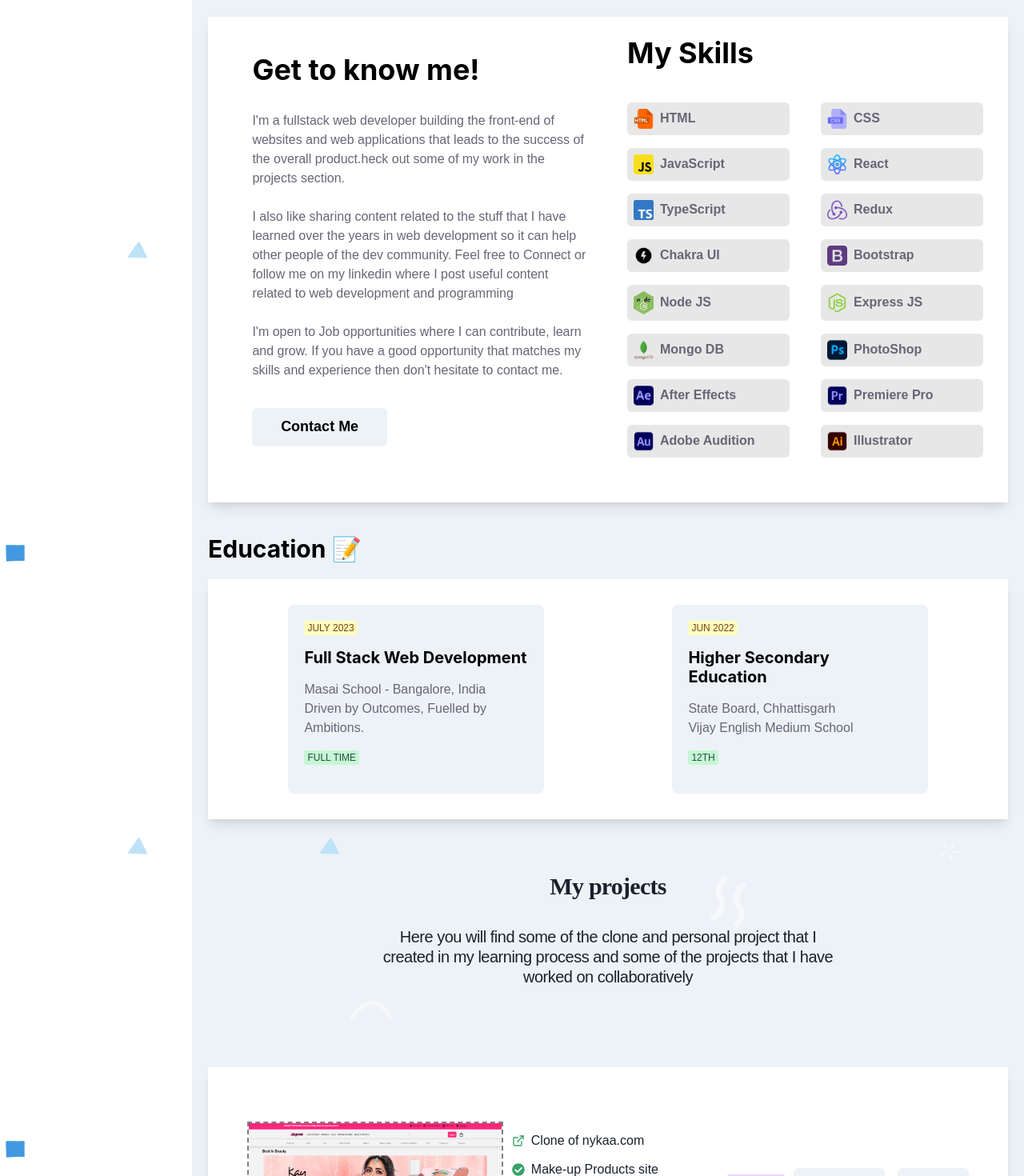
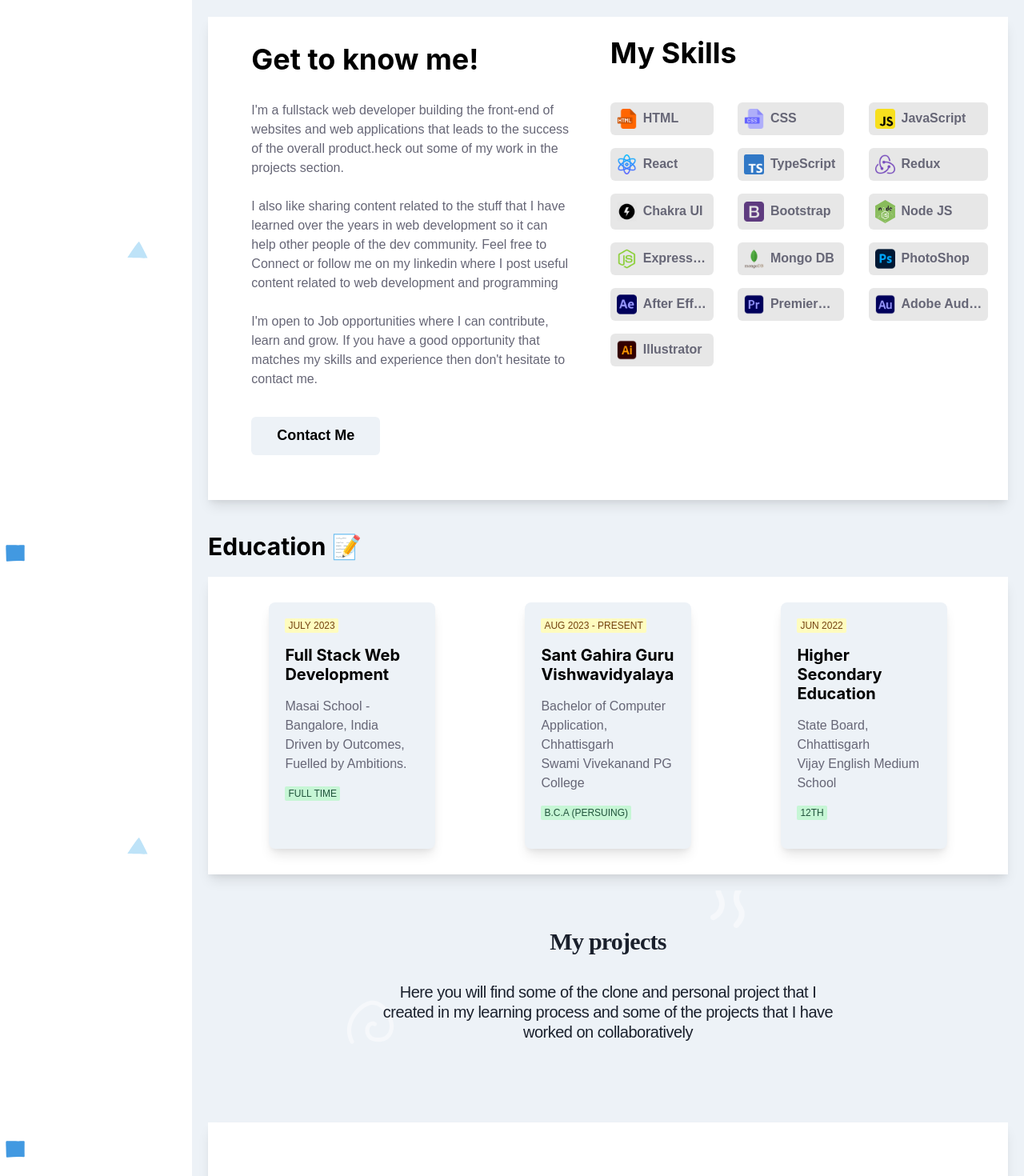
Before and after one commit to hrithikvishwakarma001/hrithikvishwakarma001.github.io, a React (Create React App) app: page / in a window 1280 px wide. Shown: the part 780-2250 px from the top of the page at 80% size. Built offline with nearby package versions, Linux system fonts and the light colour scheme; a web font is replaced by a local one.

Commit message:
add colledge details

```diff
--- a/src/components/Education.jsx
+++ b/src/components/Education.jsx
@@ -40,12 +40,15 @@ const Education = () => {
 				templateColumns={{
 					base: "repeat(1, 1fr)",
 					md: "repeat(2, 1fr)",
+					lg: "repeat(2, 1fr)",
+					"xl": "repeat(3, 1fr)",
 				}}
 				gridGap={6}
 				placeItems='center'
 				bg={useColorModeValue("white", "#000000")}>
 				<GridItem width={{ base: "full", md: "70%" }} h='100%'>
 					<Box
+						boxShadow={useColorModeValue("lg", "dark-lg")}
 						h='100%'
 						maxW='80rem'
 						p='5'
@@ -84,19 +87,22 @@ const Education = () => {
 						</Badge>
 					</Box>
 				</GridItem>
-				{/* <GridItem width={{ base: "full", md: "90%" }}>
+				<GridItem width={{ base: "full", md: "70%" }}>
 					<Box
+						boxShadow={useColorModeValue("lg", "dark-lg")}
+						h='100%'
 						maxW='80rem'
 						rounded={"lg"}
 						p='5'
 						bg={useColorModeValue("gray.100", "gray.800")}>
-						<Tag
+						<Badge
 							size={"md"}
 							colorScheme='yellow'
-							// fontFamily={"cursive"}
+							fontWeight='400'
+							// // fontFamily={"cursive"}
 							mb='4'>
-							Aug 2023 - 2026
-						</Tag>
+							Aug 2023 - present
+						</Badge>
 						<Heading
 							size={"md"}
 							// fontFamily={"cursive"}
@@ -113,17 +119,19 @@ const Education = () => {
 							<br />
 							Swami Vivekanand PG College
 						</Text>
-						<Tag
+						<Badge
 							size={"md"}
+							fontWeight='400'
 							colorScheme='green'
 							// fontFamily={"cursive"}
 							mb='4'>
-							B.C.A (part-1)
-						</Tag>
+							B.C.A (persuing)
+						</Badge>
 					</Box>
-				</GridItem> */}
+				</GridItem>
 				<GridItem width={{ base: "full", md: "70%" }} h='100%'>
 					<Box
+						boxShadow={useColorModeValue("lg", "dark-lg")}
 						h='100%'
 						maxW='80rem'
 						rounded={"lg"}
--- a/src/components/Header.jsx
+++ b/src/components/Header.jsx
@@ -54,22 +54,33 @@ const Header = () => {
 							fontSize='xl'
 							mt='30px'
 							// fontFamily={"cursive"}
+							as='p'
 							color={useColorModeValue("black", "gray.400")}>
 							A fullstack focused web developer building the
 							frontend of websites and web applications that leads
 							to the success of the overall product.
 						</Text>
-						<a
-							href='https://drive.google.com/file/d/1IwC2GA6rCVmCCzWRN82bWFFqpYDpCDqo/view?usp=share_link'
-							target='_blank'
-							rel='noreferrer'>
+
 						<Button
 							size='lg'
 							mt='35px'
 							pr={4}
 							color={useColorModeValue("black", "gray.400")}
-								id='resume-button-1'>
+							id='resume-button-1'
+							onClick={() =>
+								window.open(
+									"https://drive.google.com/file/d/1IwC2GA6rCVmCCzWRN82bWFFqpYDpCDqo/view?usp=share_link",
+									"_blank"
+								)
+							}>
+							<a
+								id='resume-link-1'
+								target='_blank'
+								download='Hritik-Vishwakarma-Resume.pdf'
+								href='/public/Hritik-Vishwakarma-Resume.pdf'
+								rel='noreferrer'>
 								My Resume
+							</a>
 							<Image
 								src='https://em-content.zobj.net/source/noto-emoji-animations/344/fire_1f525.gif'
 								w='30px'
@@ -77,7 +88,6 @@ const Header = () => {
 								ml='1'
 							/>
 						</Button>
-						</a>
 					</Box>
 				</GridItem>
 				<GridItem mt={4} mb={4} width={{ base: "full", md: "20rem" }}>
--- a/src/components/NavItems.jsx
+++ b/src/components/NavItems.jsx
@@ -9,10 +9,17 @@ const navItems = ({ text, icon, location,close,className,id }) => {
 			className={className}
 			rel='noreferrer'
 			target={text === "Resume" ? "_blank" : "_self"}
+			download='Hritik-Vishwakarma-Resume.pdf'
 			href={
 				text === "Resume"
-					? "https://drive.google.com/file/d/1IwC2GA6rCVmCCzWRN82bWFFqpYDpCDqo/view?usp=share_link"
+					? "/public/Hritik-Vishwakarma-Resume.pdf"
 					: location
+			}
+			onClick={() =>
+				window.open(
+					"https://drive.google.com/file/d/1IwC2GA6rCVmCCzWRN82bWFFqpYDpCDqo/view?usp=share_link",
+					"_blank"
+				)
 			}
 			textunderlineoffset='5px'>
 			<Flex
--- a/src/components/Sidebar.jsx
+++ b/src/components/Sidebar.jsx
@@ -150,7 +150,7 @@ const SidebarContent = ({ onClose, ...rest }) => {
 				icon={FiPaperclip}
 				close={onClose}
 				className='nav-link resume'
-				id='resume-button-2'
+				id='resume-link-2'
 			/>
 		</Box>
 	);
--- a/src/components/Skills.jsx
+++ b/src/components/Skills.jsx
@@ -116,7 +116,7 @@ const Skills = () => {
 					<Heading
 						size={"xl"}
 						mb={10}
-						ml='6'
+						ml={{ base: "0", md: "6"}}
 						// fontFamily={"cursive"}
 						color={useColorModeValue("black", "gray.400")}
 						>
@@ -130,8 +130,8 @@ const Skills = () => {
 							display='grid'
 							gridTemplateColumns={{
 								base: "repeat(1, 1fr)",
-								md: "repeat(1, 1fr)",
-								lg: "repeat(2, 1fr)",
+								md: "repeat(2, 1fr)",
+								lg: "repeat(3, 1fr)",
 								"2xl": "repeat(4, 1fr)",
 							}}
 							gridGap='1rem'>
--- a/src/utils/ScrollContainer.jsx
+++ b/src/utils/ScrollContainer.jsx
@@ -163,7 +163,7 @@ const PackageTier = ({
 					alignItems={"center"}
 					className='project-description"'>
 					<ListIcon as={FaCheckCircle} color='green.500' />
-					{tag}
+					<p>{tag}</p>
 				</ListItem>
 				<ListItem display='flex' alignItems={"center"}>
 					<ListIcon as={CalendarIcon} color='green.500' />
```
Also changed, not shown: 1 other file (tests, documents, lock files or other folders). Lines whose indentation alone changed are shown as unchanged.
